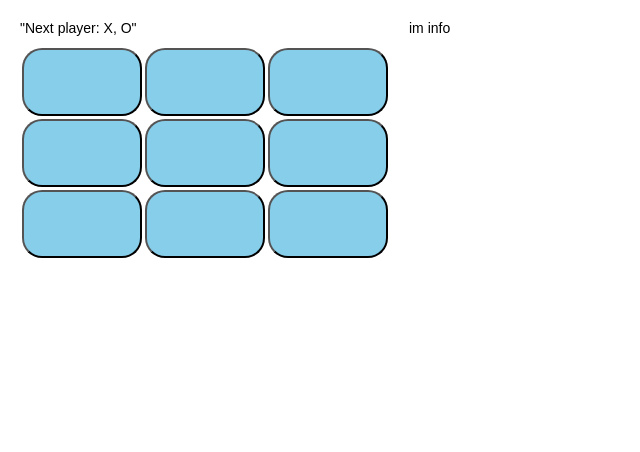
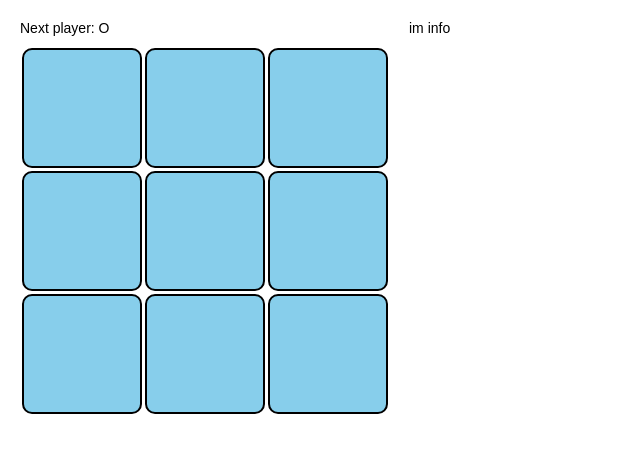
Before and after one commit to Riudiu/react-tictactoe-app, a React (Create React App) app: page / in a window 1280 px wide. Shown: the top 452 px of the page, without its empty margins (0-640 px from the left). Built offline with nearby package versions, Linux system fonts and the light colour scheme.

Commit message:
상태관리로 순서 만들어서 O를 추가해주기

```diff
--- a/src/components/Board.jsx
+++ b/src/components/Board.jsx
@@ -6,11 +6,14 @@ import { Square } from './Square';
 export function Board() {
     // useState Hook - [변수 이름, 해당 변수의 state를 정하는 함수] = useState();
     const [squares, setSquares] = useState(Array(9).fill(null));
+    const [xIsNext, setXIsNext] = useState(false);
+    let status = `Next player: ${xIsNext ? "X" : "O"}`;
 
     const handleClick = (i) => {
         const newSquares = squares.slice();
-        newSquares[i] = "X";
+        newSquares[i] = xIsNext ? "X" : "O";
         setSquares(newSquares);
+        setXIsNext(current => !current);
     }
 
     function renderSquare(i) {
@@ -26,7 +29,7 @@ export function Board() {
                 css = {{
                     marginBottom: 10
                 }}
-            >"Next player: X, O"</div>
+            > {status} </div>
             <div className='board-row'>
                 {renderSquare(0)}
                 {renderSquare(1)}
--- a/src/components/Square.jsx
+++ b/src/components/Square.jsx
@@ -6,11 +6,12 @@ export function Square({onClick, value}) {
         <button
             css={{
                 width: 120,
-                padding: 32,
+                height: 120,
                 backgroundColor: 'skyBlue',
                 fontSize: 24,
-                borderRadius: 20,
-                margin: "1.5px"
+                borderRadius: 10,
+                margin: "1.5px",
+                border: '2px solid black',
             }}
             onClick={onClick}
         >
```
Also changed, not shown: 1 other file (tests, documents, lock files or other folders).
